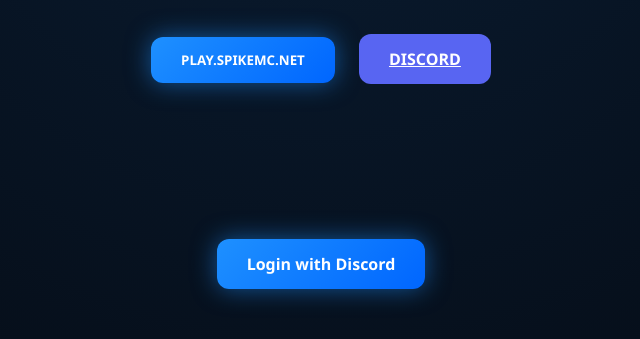
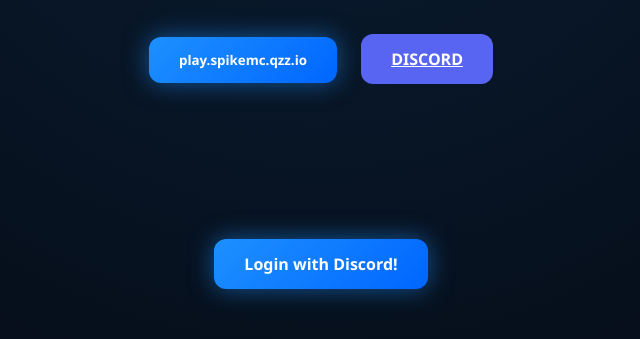
Before and after one commit to majhidipson575/spikemc.github.io, a plain HTML site: page index.html in a window 1280 px wide. Shown: the part 272-611 px from the top of the page, 319-959 px from the left. Drawn offline with Linux system fonts and the light colour scheme; no server answers.

Commit message:
Update index.html

```diff
--- a/index.html
+++ b/index.html
@@ -36,7 +36,7 @@
   <p id="status">Loading server status...</p>
 
   <div class="buttons">
-    <button class="btn glow" onclick="copyIP()">PLAY.SPIKEMC.NET</button>
+    <button class="btn glow" onclick="copyIP()">play.spikemc.qzz.io</button>
     <a class="btn discord" href="https://discord.gg/VfCPGgdkDz" target="_blank">DISCORD</a>
   </div>
 
@@ -44,7 +44,7 @@
 </section>
 
 <section class="login">
-  <a class="btn glow" id="loginBtn">Login with Discord</a>
+  <a class="btn glow" id="loginBtn">Login with Discord!</a>
 </section>
 
 <script src="script.js"></script>
```
